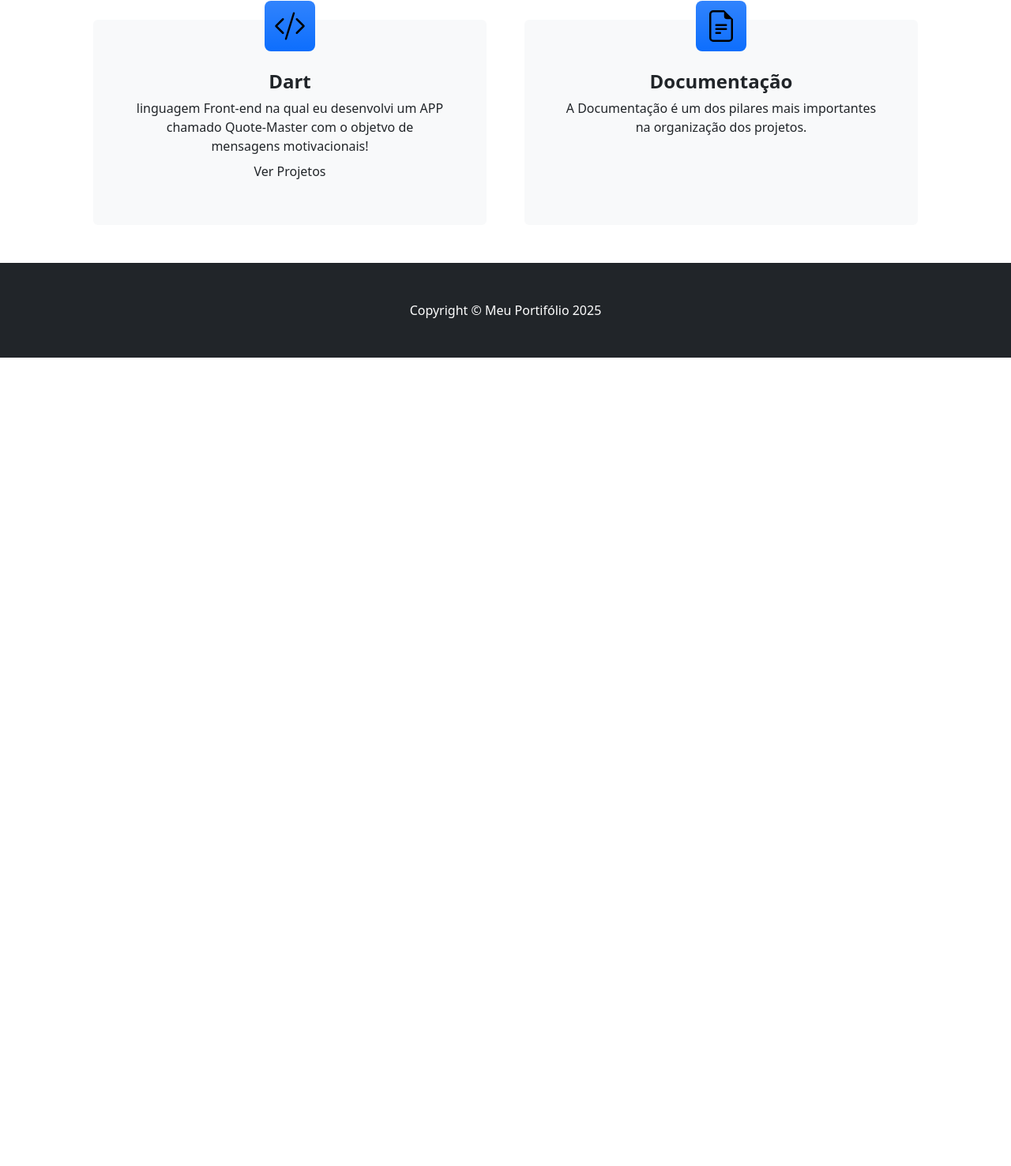
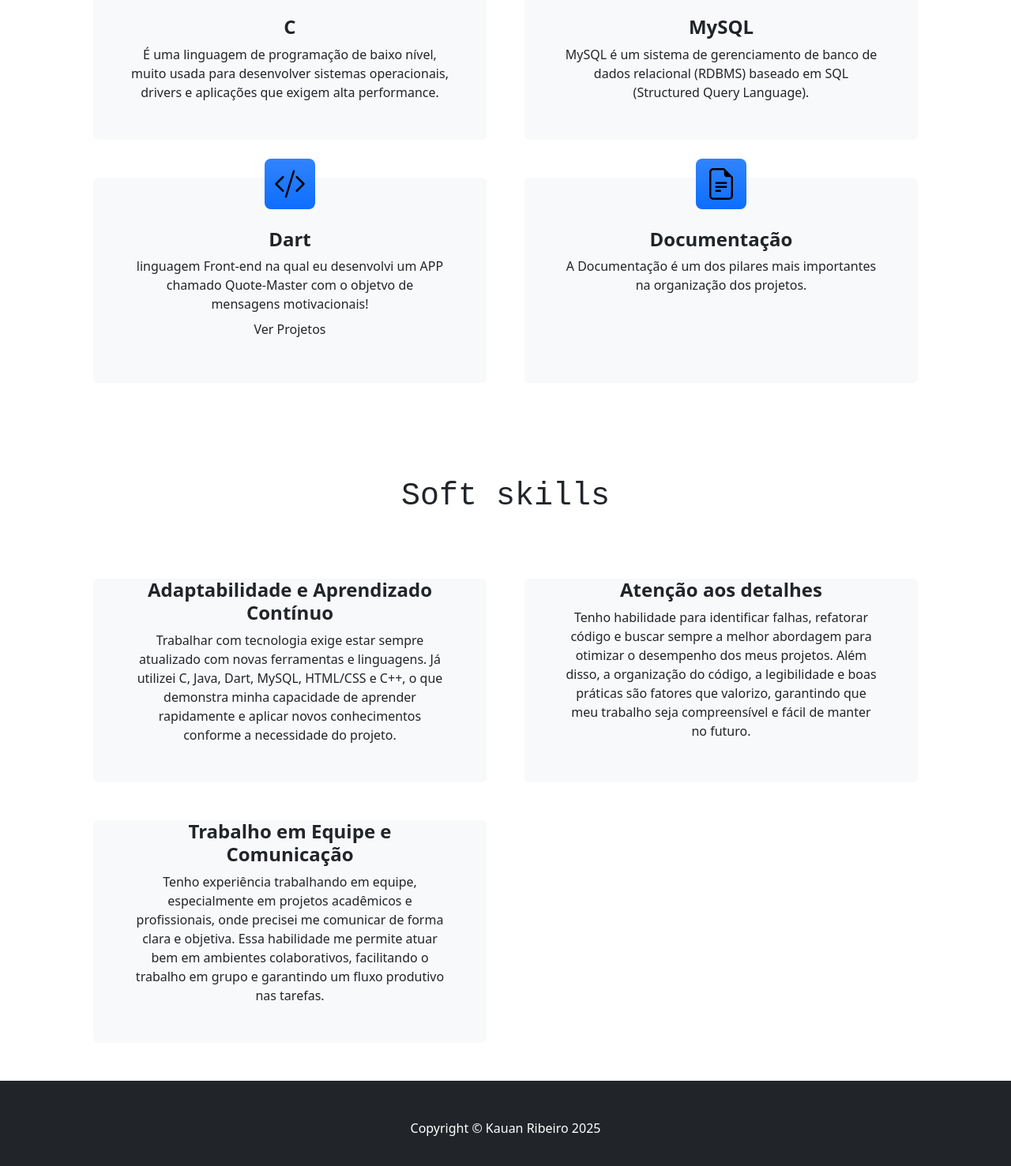
Before and after one commit to Kauanrb1/Curriculo, a website: page index.html in a window 1280 px wide. Shown: the part 1067-2544 px from the top of the page at 79% size. Before the commit the page ends 1520 px from the top, so only its background shows below. Drawn offline with nearby package versions, Linux system fonts and the light colour scheme.

Commit message:
Adicinei meu curriculo e as softs skills

```diff
--- a/index.html
+++ b/index.html
@@ -5,7 +5,7 @@
         <meta name="viewport" content="width=device-width, initial-scale=1, shrink-to-fit=no" />
         <meta name="description" content="" />
         <meta name="author" content="" />
-        <title>Heroic Features - Start Bootstrap Template</title>
+        <title>Kauan Ribeiro</title>
         <!-- Favicon-->
         <link rel="icon" type="image/x-icon" href="assets/favicon.ico" />
         <!-- Bootstrap icons-->
@@ -17,11 +17,12 @@
         <!-- Responsive navbar-->
         <nav class="navbar navbar-expand-lg navbar-dark bg-dark">
             <div class="container px-lg-5">
-                <a class="navbar-brand" href="#!">Portfólio</a>
+                <a class="navbar-brand" href="#!"> -- KR --</a>
                 <button class="navbar-toggler" type="button" data-bs-toggle="collapse" data-bs-target="#navbarSupportedContent" aria-controls="navbarSupportedContent" aria-expanded="false" aria-label="Toggle navigation"><span class="navbar-toggler-icon"></span></button>
                 <div class="collapse navbar-collapse" id="navbarSupportedContent">
                     <ul class="navbar-nav ms-auto mb-2 mb-lg-0">
                         <li class="nav-item"><a class="nav-link active" aria-current="page" href="#!">Inicio</a></li>
+                        <li class="nav-item"><a class="nav-link" href="https://1drv.ms/w/c/0009a9623efa6798/EeDEyRtvej9An4BA1gbzif8Bci5jbY44asiYUWZSqGycaw?e=OGmSJn">Curriculo</a></li>
                         <li class="nav-item"><a class="nav-link" href="https://github.com/Kauanrb1">Projetos</a></li>
                         <li class="nav-item dropdown">
                             <a class="nav-link dropdown-toggle" href="#" role="button" data-bs-toggle="dropdown" aria-expanded="false">
@@ -62,6 +63,16 @@
         </header>
         <!-- Page Content-->
         <section class="pt-4">
+
+            <div class="Softskills">
+                <br>
+                <br>
+                <br>
+                <h1>Hard skills</h1>
+                <br>
+                <br>
+                <br>
+            </div>
             <div class="container px-lg-5">
                 <!-- Page Features-->
                 <div class="row gx-lg-5">
@@ -128,12 +139,45 @@
                             </div>
                         </div>
                     </div>
+                        <div class="Softskills">
+                            <br>
+                            <br>
+                            <br>
+                            <h1>Soft skills</h1>
+                            <br>
+                            <br>
+                            <br>
+                        </div>
+                    <div class="col-lg-6 col-xxl-4 mb-5">
+                        <div class="card bg-light border-0 h-100">
+                            <div class="card-body text-center p-4 p-lg-5 pt-0 pt-lg-0">
+                                <h2 class="fs-4 fw-bold">Adaptabilidade e Aprendizado Contínuo</h2>
+                                <p class="mb-0">Trabalhar com tecnologia exige estar sempre atualizado com novas ferramentas e linguagens. Já utilizei C, Java, Dart, MySQL, HTML/CSS e C++, o que demonstra minha capacidade de aprender rapidamente e aplicar novos conhecimentos conforme a necessidade do projeto.</p>
+                            </div>
+                        </div>
+                    </div>
+                    <div class="col-lg-6 col-xxl-4 mb-5">
+                        <div class="card bg-light border-0 h-100">
+                            <div class="card-body text-center p-4 p-lg-5 pt-0 pt-lg-0">
+                                <h2 class="fs-4 fw-bold">Atenção aos detalhes</h2>
+                                <p class="mb-0">Tenho habilidade para identificar falhas, refatorar código e buscar sempre a melhor abordagem para otimizar o desempenho dos meus projetos. Além disso, a organização do código, a legibilidade e boas práticas são fatores que valorizo, garantindo que meu trabalho seja compreensível e fácil de manter no futuro.</p>
+                            </div>
+                        </div>
+                    </div>
+                    <div class="col-lg-6 col-xxl-4 mb-5">
+                        <div class="card bg-light border-0 h-100">
+                            <div class="card-body text-center p-4 p-lg-5 pt-0 pt-lg-0">
+                                <h2 class="fs-4 fw-bold">Trabalho em Equipe e Comunicação</h2>
+                                <p class="mb-0">Tenho experiência trabalhando em equipe, especialmente em projetos acadêmicos e profissionais, onde precisei me comunicar de forma clara e objetiva. Essa habilidade me permite atuar bem em ambientes colaborativos, facilitando o trabalho em grupo e garantindo um fluxo produtivo nas tarefas.</p>
+                            </div>
+                        </div>
+                    </div>
                 </div>
             </div>
         </section>
         <!-- Footer-->
         <footer class="py-5 bg-dark">
-            <div class="container"><p class="m-0 text-center text-white">Copyright &copy; Meu Portifólio 2025</p></div>
+            <div class="container"><p class="m-0 text-center text-white">Copyright &copy; Kauan Ribeiro 2025</p></div>
         </footer>
         <!-- Bootstrap core JS-->
         <script src="https://cdn.jsdelivr.net/npm/bootstrap@5.2.3/dist/js/bootstrap.bundle.min.js"></script>
```
Also changed, not shown: css/styles.css.
